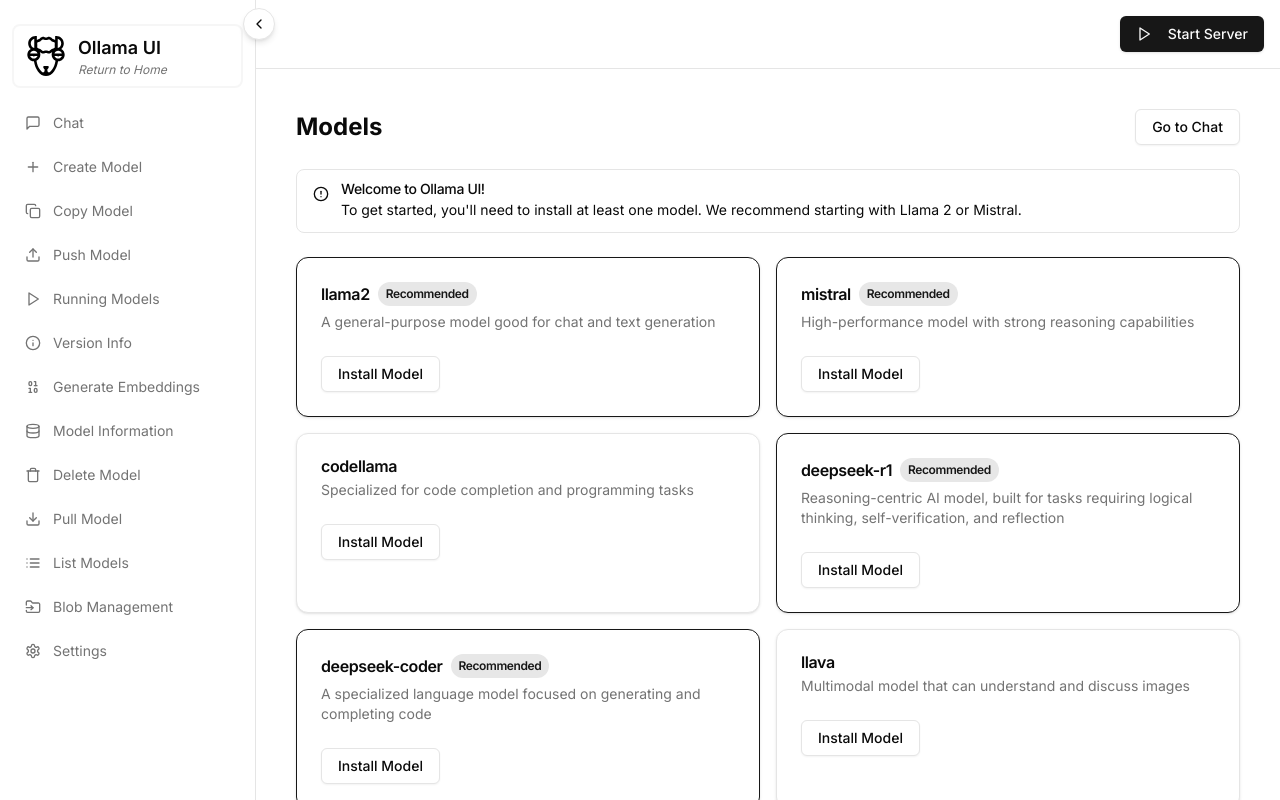
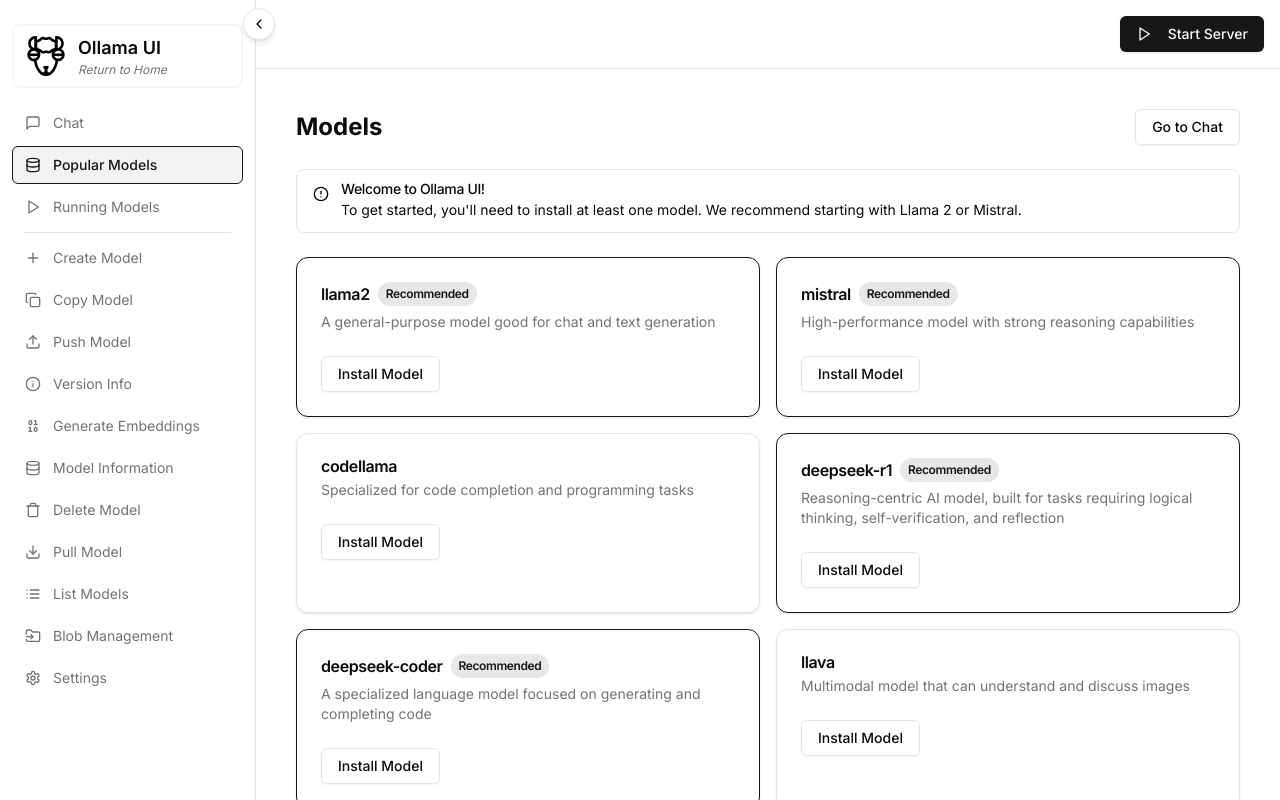
Before and after one commit to npiesco/ollama-ui, a Next.js app: page /models in a window 1280 px wide. Built offline with nearby package versions, Linux system fonts and the light colour scheme; no server answers.

Commit message:
Dummy, you lost 40 minutes because you did not commit frequently enough

```diff
--- a/src/app/models/page.tsx
+++ b/src/app/models/page.tsx
@@ -9,6 +9,7 @@
 import { Alert, AlertTitle, AlertDescription } from "@/components/ui/alert"
 import { AlertCircle, CheckCircle2, Trash2 } from 'lucide-react'
 import Link from 'next/link'
+import { cn } from "@/lib/utils"
 
 const RECOMMENDED_MODELS = [
   {
@@ -58,16 +59,19 @@
       const response = await fetch('/api/models')
       if (!response.ok) throw new Error('Failed to fetch models')
       const data = await response.json()
-      setModels(data)
-    } catch {
+      console.log('Fetched models:', data)
+      setModels(data || [])
+    } catch (error) {
+      console.error('Error fetching models:', error)
       toast.error('Failed to fetch models')
+      setModels([])
     } finally {
       setIsLoading(false)
     }
   }
 
   const pullModel = async (modelName: string) => {
-    if (!modelName) return
+    if (!modelName || isModelInstalled(modelName)) return
 
     setPulling(true)
     setModelToPull(modelName)
@@ -81,8 +85,9 @@
 
       if (!response.ok) throw new Error('Failed to pull model')
       toast.success(`Successfully pulled ${modelName}`)
-      fetchModels()
-    } catch {
+      await fetchModels() // Wait for models to refresh
+    } catch (error) {
+      console.error('Error pulling model:', error)
       toast.error(`Failed to pull ${modelName}`)
     } finally {
       setPulling(false)
@@ -91,10 +96,21 @@
   }
 
   const isModelInstalled = (modelName: string) => {
-    return models.some(model => model.name === modelName)
+    if (!models || models.length === 0) return false
+
+    const normalizedName = modelName.split(':')[0].toLowerCase()
+    const isInstalled = models.some(model => {
+      const installedName = (model.name || '').split(':')[0].toLowerCase()
+      return installedName === normalizedName
+    })
+
+    console.log(`Checking if ${modelName} is installed:`, isInstalled, 'Current models:', models)
+    return isInstalled
   }
 
   const deleteModel = async (modelName: string) => {
+    if (!modelName || !isModelInstalled(modelName)) return
+
     try {
       const response = await fetch('/api/models/delete', {
         method: 'POST',
@@ -104,8 +120,9 @@
 
       if (!response.ok) throw new Error('Failed to delete model')
       toast.success(`Successfully deleted ${modelName}`)
-      fetchModels()
-    } catch {
+      await fetchModels() // Wait for models to refresh
+    } catch (error) {
+      console.error('Error deleting model:', error)
       toast.error(`Failed to delete ${modelName}`)
     }
   }
@@ -131,7 +148,10 @@
 
       <div className="grid md:grid-cols-2 gap-4">
         {RECOMMENDED_MODELS.map((model) => (
-          <Card key={model.name} className={model.recommended ? 'border-primary' : ''}>
+          <Card key={model.name} className={cn(
+            model.recommended ? 'border-primary' : '',
+            isModelInstalled(model.name) ? 'bg-primary/5' : ''
+          )}>
             <CardHeader>
               <CardTitle className="flex items-center gap-2">
                 {model.name}
@@ -154,7 +174,7 @@
                   ) : (
                     <Button
                       onClick={() => pullModel(model.name)}
-                      disabled={isPulling}
+                      disabled={isPulling || isModelInstalled(model.name)}
                       variant="outline"
                     >
                       {modelToPull === model.name ? 'Pulling...' : 'Install Model'}
--- a/src/components/Sidebar.tsx
+++ b/src/components/Sidebar.tsx
@@ -22,28 +22,135 @@
   List,
   FolderInput,
   ChevronLeft,
-  ChevronRight
+  ChevronRight,
+  LucideIcon
 } from 'lucide-react'
 
-const navigationItems = [
-  { name: 'Chat', path: '/chat', icon: MessageSquare, description: 'Chat with AI models using text and images' },
-  { name: 'Create Model', path: '/create-model', icon: Plus, description: 'Create a new custom model' },
-  { name: 'Copy Model', path: '/copy-model', icon: Copy, description: 'Create a copy of an existing model' },
-  { name: 'Push Model', path: '/push-model', icon: Upload, description: 'Push a model to a remote registry' },
-  { name: 'Running Models', path: '/running-models', icon: Play, description: 'View and manage running model instances' },
-  { name: 'Version Info', path: '/version', icon: Info, description: 'View system and model version information' },
-  { name: 'Generate Embeddings', path: '/embeddings', icon: Binary, description: 'Generate vector embeddings from text' },
-  { name: 'Model Information', path: '/model-info', icon: Database, description: 'View detailed model information' },
-  { name: 'Delete Model', path: '/delete-model', icon: Trash, description: 'Remove models from the system' },
-  { name: 'Pull Model', path: '/pull-model', icon: Download, description: 'Download models from a registry' },
-  { name: 'List Models', path: '/list-models', icon: List, description: 'View all available models' },
-  { name: 'Blob Management', path: '/blobs', icon: FolderInput, description: 'Manage model blob storage' },
-  { name: 'Settings', path: '/settings', icon: Settings, description: 'Configure application settings' },
-]
+type NavigationSection = 'main' | 'management'
+
+interface NavigationItem {
+  name: string
+  path: string
+  icon: LucideIcon
+  description: string
+  section: NavigationSection
+}
+
+interface NavigationItemProps {
+  item: NavigationItem
+  isCollapsed: boolean
+  pathname: string
+}
+
+const navigationItems: NavigationItem[] = [
+  // Main Section
+  {
+    name: 'Chat',
+    path: '/chat',
+    icon: MessageSquare,
+    description: 'Chat with AI models using text and images',
+    section: 'main'
+  },
+  {
+    name: 'Popular Models',
+    path: '/models',
+    icon: Database,
+    description: 'View and manage recommended AI models',
+    section: 'main'
+  },
+  {
+    name: 'Running Models',
+    path: '/running-models',
+    icon: Play,
+    description: 'View and manage running model instances',
+    section: 'main'
+  },
+  // Model Management Section
+  {
+    name: 'Create Model',
+    path: '/create-model',
+    icon: Plus,
+    description: 'Create a new custom model',
+    section: 'management'
+  },
+  {
+    name: 'Copy Model',
+    path: '/copy-model',
+    icon: Copy,
+    description: 'Create a copy of an existing model',
+    section: 'management'
+  },
+  {
+    name: 'Push Model',
+    path: '/push-model',
+    icon: Upload,
+    description: 'Push a model to a remote registry',
+    section: 'management'
+  },
+  {
+    name: 'Version Info',
+    path: '/version',
+    icon: Info,
+    description: 'View system and model version information',
+    section: 'management'
+  },
+  {
+    name: 'Generate Embeddings',
+    path: '/embeddings',
+    icon: Binary,
+    description: 'Generate vector embeddings from text',
+    section: 'management'
+  },
+  {
+    name: 'Model Information',
+    path: '/model-info',
+    icon: Database,
+    description: 'View detailed model information',
+    section: 'management'
+  },
+  {
+    name: 'Delete Model',
+    path: '/delete-model',
+    icon: Trash,
+    description: 'Remove models from the system',
+    section: 'management'
+  },
+  {
+    name: 'Pull Model',
+    path: '/pull-model',
+    icon: Download,
+    description: 'Download models from a registry',
+    section: 'management'
+  },
+  {
+    name: 'List Models',
+    path: '/list-models',
+    icon: List,
+    description: 'View all available models',
+    section: 'management'
+  },
+  {
+    name: 'Blob Management',
+    path: '/blobs',
+    icon: FolderInput,
+    description: 'Manage model blob storage',
+    section: 'management'
+  },
+  {
+    name: 'Settings',
+    path: '/settings',
+    icon: Settings,
+    description: 'Configure application settings',
+    section: 'management'
+  },
+] as const
 
 export function Sidebar() {
   const pathname = usePathname()
   const [isCollapsed, setIsCollapsed] = useState(false)
+
+  const mainItems = navigationItems.filter(item => item.section === 'main')
+  const managementItems = navigationItems.filter(item => item.section === 'management')
 
   return (
     <div className={cn(
@@ -88,11 +195,40 @@
             </Link>
           </div>
           <div className="space-y-1.5">
-            {navigationItems.map((item) => {
+            {/* Main Section */}
+            <div className="space-y-1">
+              {mainItems.map((item) => (
+                <NavigationItem key={item.path} item={item} isCollapsed={isCollapsed} pathname={pathname} />
+              ))}
+            </div>
+
+            {/* Divider */}
+            {!isCollapsed && (
+              <div className="my-4 px-3">
+                <div className="h-px bg-border" />
+              </div>
+            )}
+
+            {/* Management Section */}
+            <div className="space-y-1">
+              {managementItems.map((item) => (
+                <NavigationItem key={item.path} item={item} isCollapsed={isCollapsed} pathname={pathname} />
+              ))}
+            </div>
+          </div>
+        </div>
+      </div>
+    </div>
+  )
+}
+
+// Navigation Item Component
+function NavigationItem({ item, isCollapsed, pathname }: NavigationItemProps) {
   const Icon = item.icon
   const isActive = pathname === item.path
+
   return (
-                <div key={item.path} className="flex flex-col">
+    <div className="flex flex-col">
       <div className="group relative">
         <Link
           href={item.path}
@@ -127,10 +263,4 @@
       </div>
     </div>
   )
-            })}
-          </div>
-        </div>
-      </div>
-    </div>
-  )
 }
--- /dev/null
+++ b/src/components/ui/badge.tsx
@@ -0,0 +1,36 @@
+import * as React from "react"
+import { cva, type VariantProps } from "class-variance-authority"
+
+import { cn } from "@/lib/utils"
+
+const badgeVariants = cva(
+  "inline-flex items-center rounded-md border px-2.5 py-0.5 text-xs font-semibold transition-colors focus:outline-none focus:ring-2 focus:ring-ring focus:ring-offset-2",
+  {
+    variants: {
+      variant: {
+        default:
+          "border-transparent bg-primary text-primary-foreground shadow hover:bg-primary/80",
+        secondary:
+          "border-transparent bg-secondary text-secondary-foreground hover:bg-secondary/80",
+        destructive:
+          "border-transparent bg-destructive text-destructive-foreground shadow hover:bg-destructive/80",
+        outline: "text-foreground",
+      },
+    },
+    defaultVariants: {
+      variant: "default",
+    },
+  }
+)
+
+export interface BadgeProps
+  extends React.HTMLAttributes<HTMLDivElement>,
+    VariantProps<typeof badgeVariants> {}
+
+function Badge({ className, variant, ...props }: BadgeProps) {
+  return (
+    <div className={cn(badgeVariants({ variant }), className)} {...props} />
+  )
+}
+
+export { Badge, badgeVariants }
--- /dev/null
+++ b/src/components/ui/scroll-area.tsx
@@ -0,0 +1,48 @@
+"use client"
+
+import * as React from "react"
+import * as ScrollAreaPrimitive from "@radix-ui/react-scroll-area"
+
+import { cn } from "@/lib/utils"
+
+const ScrollArea = React.forwardRef<
+  React.ElementRef<typeof ScrollAreaPrimitive.Root>,
+  React.ComponentPropsWithoutRef<typeof ScrollAreaPrimitive.Root>
+>(({ className, children, ...props }, ref) => (
+  <ScrollAreaPrimitive.Root
+    ref={ref}
+    className={cn("relative overflow-hidden", className)}
+    {...props}
+  >
+    <ScrollAreaPrimitive.Viewport className="h-full w-full rounded-[inherit]">
+      {children}
+    </ScrollAreaPrimitive.Viewport>
+    <ScrollBar />
+    <ScrollAreaPrimitive.Corner />
+  </ScrollAreaPrimitive.Root>
+))
+ScrollArea.displayName = ScrollAreaPrimitive.Root.displayName
+
+const ScrollBar = React.forwardRef<
+  React.ElementRef<typeof ScrollAreaPrimitive.ScrollAreaScrollbar>,
+  React.ComponentPropsWithoutRef<typeof ScrollAreaPrimitive.ScrollAreaScrollbar>
+>(({ className, orientation = "vertical", ...props }, ref) => (
+  <ScrollAreaPrimitive.ScrollAreaScrollbar
+    ref={ref}
+    orientation={orientation}
+    className={cn(
+      "flex touch-none select-none transition-colors",
+      orientation === "vertical" &&
+        "h-full w-2.5 border-l border-l-transparent p-[1px]",
+      orientation === "horizontal" &&
+        "h-2.5 flex-col border-t border-t-transparent p-[1px]",
+      className
+    )}
+    {...props}
+  >
+    <ScrollAreaPrimitive.ScrollAreaThumb className="relative flex-1 rounded-full bg-border" />
+  </ScrollAreaPrimitive.ScrollAreaScrollbar>
+))
+ScrollBar.displayName = ScrollAreaPrimitive.ScrollAreaScrollbar.displayName
+
+export { ScrollArea, ScrollBar }
```
Lines whose indentation alone changed are shown as unchanged.
